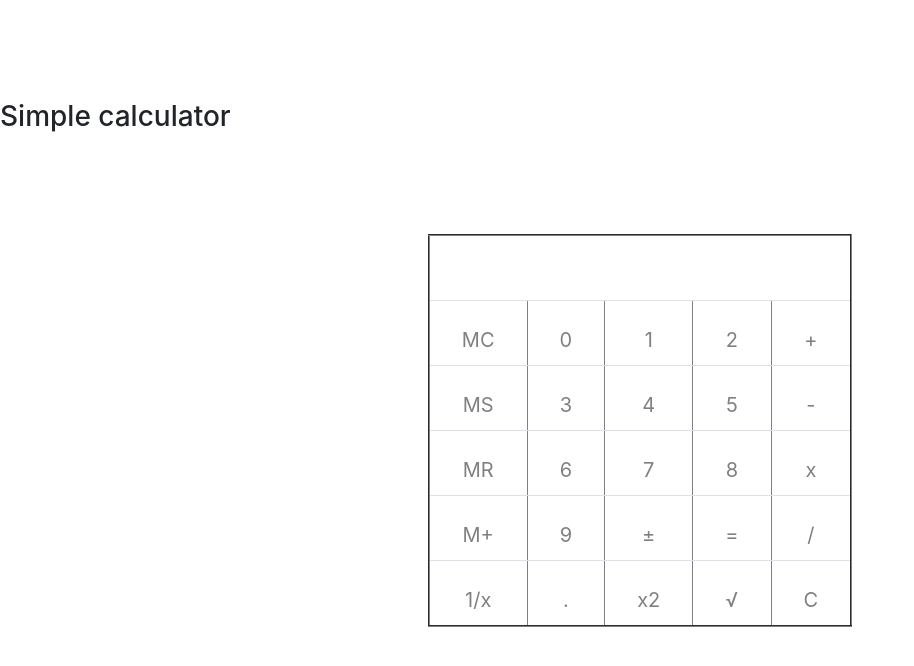
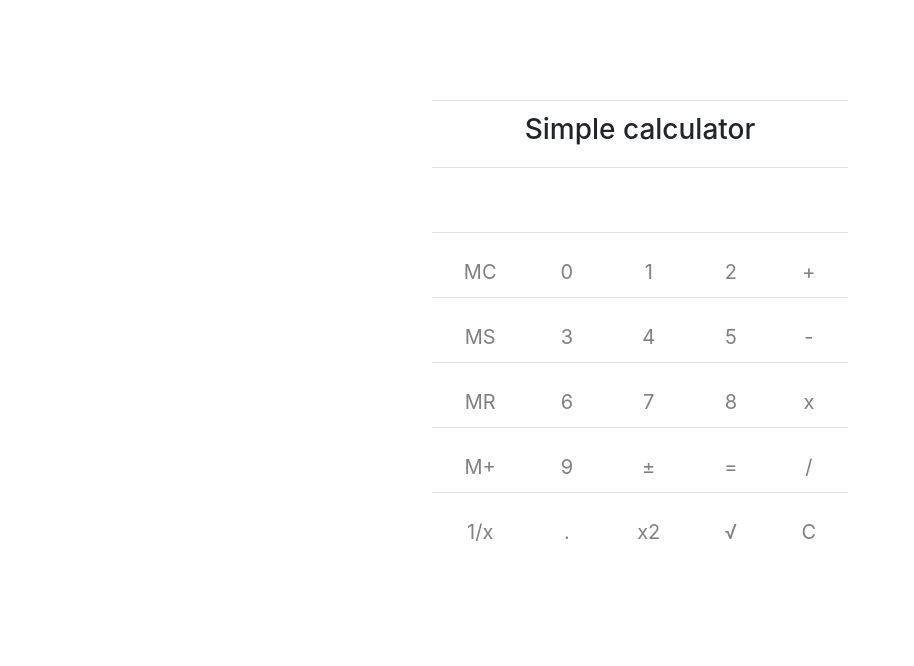
Before and after one commit to Peculiar9/Calculator, a plain HTML site: page index.html in a window 1280 px wide. Shown: the whole page, without its empty margins (0-914 px from the left). Drawn offline with nearby package versions, Linux system fonts and the light colour scheme.

Commit message:
This is the message

```diff
--- a/index.html
+++ b/index.html
@@ -20,7 +20,7 @@
             }
 
             input[type=text]{
-                background-color: white; /* Green */
+                background-color: white;
                 border: none;
                 color: #777;
                 padding: 12px 20px;
@@ -29,14 +29,12 @@
                 display: inline-block;
                 font-size: 16px;
             }
-            .calcheader{
+            table{
+
                 margin:100px auto;
             }
-            table{
-                margin:100px auto;
-            }
-            #calc
-            {
+
+            #calc{
                 width:300px;
                 height:250px;
             }
@@ -45,13 +43,20 @@
                 height:40px;
                 font-size:20px;
                 }
+                th{
+                    text-align:center;
+                }
 
         </style>
     </head>
     <body>
-        <h3 class="calcheader">Simple calculator</h3>
          <form Name="calc">
-            <table id="calc" class="table table-condensed" border=2>
+            <table id="calc" class="table table-condensed" border=0.4>
+             <tr>
+                 <th colspan="5">
+                     <h3>Simple calculator</h3>
+                 </th>
+             </tr>
             <tr>
                 <td colspan=5>
                     <input id="btn" name="display" onkeypress="return event.charCode >= 48 && event.charCode <= 57" type="text">
```
Lines whose indentation alone changed are shown as unchanged.
